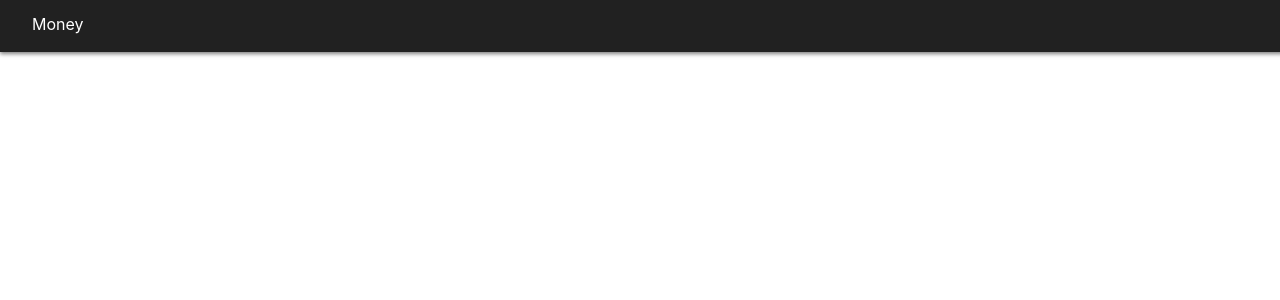
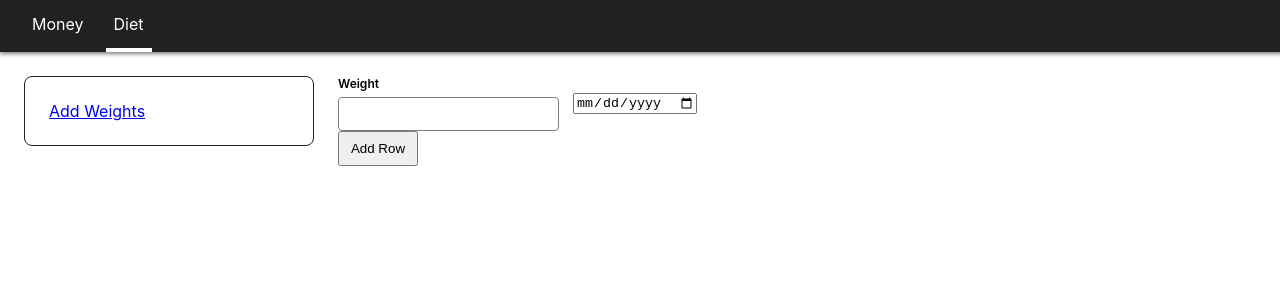
Before and after one commit to JTavinor/personal-app-ui, a React (Create React App) app: page /diet in a window 1280 px wide. Before the commit this address had no page. Shown: the top 300 px of the page. Built offline with nearby package versions, Linux system fonts and the light colour scheme.

Commit message:
create hprizontal form row

```diff
--- /dev/null
+++ b/src/common/HorizontalRowForm/HorizontalRowFormRow.tsx
@@ -0,0 +1,122 @@
+import React from "react";
+import InputField from "../Inputs/InputField";
+import InputTypeEnums from "../../enums/InputTypeEnums";
+import Select from "../Inputs/Select";
+import { HorizontalFlexWrapper } from "../../styles/formatWrappers";
+
+export interface FormItem {
+  [key: string]: number | string; // Assuming values are either numbers or strings
+}
+
+interface HorizontalRowFormRowProps {
+  setFormItems: React.Dispatch<React.SetStateAction<FormItem[]>>;
+  rowNum: number;
+  fieldValues: FormItem;
+  rowConfig: {
+    inputType: string;
+    label: string;
+    fieldName: string;
+    selectOptions?: {
+      value: string;
+      label: string;
+    }[];
+  }[];
+}
+
+const HorizontalRowFormRow: React.FC<HorizontalRowFormRowProps> = ({
+  setFormItems,
+  rowNum,
+  fieldValues,
+  rowConfig,
+}: HorizontalRowFormRowProps) => {
+  console.log("rowCOofig", rowConfig);
+  return (
+    <HorizontalFlexWrapper>
+      {rowConfig.map((field, index) => {
+        if (field.inputType === InputTypeEnums.NUMBER) {
+          return (
+            <InputField
+              key={index}
+              label={field.label}
+              value={fieldValues[field.fieldName]}
+              onChange={(newValue) =>
+                setFormItems((prevFormItems: FormItem[]) => {
+                  const updatedFormItems = prevFormItems.map((item, idx) =>
+                    idx === rowNum
+                      ? { ...item, [field.fieldName]: Number(newValue) }
+                      : item
+                  );
+                  return updatedFormItems;
+                })
+              }
+              type="number"
+            />
+          );
+        }
+        if (field.inputType === InputTypeEnums.INPUT) {
+          return (
+            <InputField
+              key={index}
+              label={field.label}
+              value={fieldValues[field.fieldName]}
+              onChange={(newValue) =>
+                setFormItems((prevFormItems: FormItem[]) => {
+                  const updatedFormItems = prevFormItems.map((item, idx) =>
+                    idx === rowNum
+                      ? { ...item, [field.fieldName]: newValue }
+                      : item
+                  );
+                  return updatedFormItems;
+                })
+              }
+            />
+          );
+        }
+
+        if (field.inputType === InputTypeEnums.SELECT) {
+          return (
+            <Select
+              key={index}
+              label={field.label}
+              options={field.selectOptions || []}
+              onChange={(newValue) =>
+                setFormItems((prevFormItems: FormItem[]) => {
+                  const updatedFormItems = prevFormItems.map((item, idx) =>
+                    idx === rowNum
+                      ? { ...item, [field.fieldName]: newValue }
+                      : item
+                  );
+                  return updatedFormItems;
+                })
+              }
+              value={fieldValues[field.fieldName]}
+            />
+          );
+        }
+
+        if (field.inputType === InputTypeEnums.DATE) {
+          return (
+            <input
+              key={index}
+              type="date"
+              onChange={(e) =>
+                setFormItems((prevFormItems: FormItem[]) => {
+                  const updatedFormItems = prevFormItems.map((item, idx) =>
+                    idx === rowNum
+                      ? { ...item, [field.fieldName]: e.target.value }
+                      : item
+                  );
+                  return updatedFormItems;
+                })
+              }
+            />
+          );
+        }
+
+        return null;
+      })}
+    </HorizontalFlexWrapper>
+  );
+};
+
+export default HorizontalRowFormRow;
--- /dev/null
+++ b/src/common/HorizontalRowForm/index.tsx
@@ -0,0 +1,47 @@
+import { useState } from "react";
+import { generateArray } from "../../utils/numberUtils";
+import Button from "../Button";
+import HorizontalRowFormRow, { FormItem } from "./HorizontalRowFormRow";
+
+const HorizontalRowForm = ({
+  rowConfig,
+}: {
+  rowConfig: {
+    inputType: string;
+    label: string;
+    fieldName: string;
+    selectOptions?: {
+      value: string;
+      label: string;
+    }[];
+  }[];
+}) => {
+  const [formItems, setFormItems] = useState<FormItem[]>([{}]);
+  const [numRows, setNumRows] = useState(1);
+
+  console.log("numRows", numRows);
+
+  return (
+    <div>
+      {generateArray(numRows).map((rowNum) => (
+        <HorizontalRowFormRow
+          setFormItems={setFormItems}
+          rowNum={rowNum}
+          key={rowNum}
+          fieldValues={formItems[numRows - 1]}
+          rowConfig={rowConfig}
+        />
+      ))}
+      <Button
+        onClick={() => {
+          setNumRows((prevNumRows) => prevNumRows + 1);
+          setFormItems((prevFormItems) => [...prevFormItems, {}]);
+        }}
+      >
+        Add Row
+      </Button>
+    </div>
+  );
+};
+
+export default HorizontalRowForm;
--- /dev/null
+++ b/src/diet/AddWeights/index.tsx
@@ -0,0 +1,23 @@
+import HorizontalRowForm from "../../common/HorizontalRowForm";
+import InputTypeEnums from "../../enums/InputTypeEnums";
+
+const AddWeights = () => {
+  return (
+    <HorizontalRowForm
+      rowConfig={[
+        {
+          inputType: InputTypeEnums.NUMBER,
+          label: "Weight",
+          fieldName: "weight",
+        },
+        {
+          inputType: InputTypeEnums.DATE,
+          label: "Date",
+          fieldName: "date",
+        },
+      ]}
+    />
+  );
+};
+
+export default AddWeights;
--- /dev/null
+++ b/src/diet/index.tsx
@@ -0,0 +1,23 @@
+import { NavLink, Outlet } from "react-router-dom";
+import ContentContainer from "../common/ContentContainer";
+import spacing from "../styles/spacing";
+import URLS from "../navigation/URLS";
+
+const Diet = () => {
+  return (
+    <div
+      style={{
+        display: "flex",
+        padding: spacing.LARGE,
+        gap: spacing.LARGE,
+      }}
+    >
+      <ContentContainer width="240px">
+        <NavLink to={URLS.ADD_WEIGHTS}>Add Weights</NavLink>
+      </ContentContainer>
+      <Outlet />
+    </div>
+  );
+};
+
+export default Diet;
--- /dev/null
+++ b/src/enums/InputTypeEnums.ts
@@ -0,0 +1,6 @@
+export default Object.freeze({
+  INPUT: "input",
+  NUMBER: "number",
+  SELECT: "select",
+  DATE: "date",
+});
--- a/src/money/CreateExpenses/CreateExpenseRow.tsx
+++ b/src/money/CreateExpenses/CreateExpenseRow.tsx
@@ -1,12 +1,12 @@
 import { useState } from "react";
 import InputField from "../../common/Inputs/InputField";
 import Select from "../../common/Inputs/Select";
-import { CreateExpensesRowWrapper } from "./styles";
 import { SelectOption } from "../../common/Inputs/inputs";
 import IconButton from "../../common/IconButton";
 import { faSave } from "@fortawesome/free-regular-svg-icons";
 import { SAVE_EXPENSE } from "./mutations";
 import { useMutation } from "@apollo/client";
+import { HorizontalFlexWrapper } from "../../styles/formatWrappers";
 
 const CreateExpenseRow = ({
   categoryOptions,
@@ -23,7 +23,7 @@ const CreateExpenseRow = ({
   const [saveExpense] = useMutation(SAVE_EXPENSE);
 
   return (
-    <CreateExpensesRowWrapper>
+    <HorizontalFlexWrapper>
       <InputField
         label="Expense Name"
         value={newExpense.name}
@@ -57,7 +57,7 @@ const CreateExpenseRow = ({
         }}
         icon={faSave}
       />
-    </CreateExpensesRowWrapper>
+    </HorizontalFlexWrapper>
   );
 };
 
--- a/src/money/CreateExpenses/styles.ts
+++ /dev/null
@@ -1,12 +0,0 @@
-import styled from "styled-components";
-import spacing from "../../styles/spacing";
-
-interface ContentContainerProps {
-  width?: string;
-}
-
-export const CreateExpensesRowWrapper = styled.div<ContentContainerProps>`
-  display: flex;
-  gap: ${spacing.STANDARD};
-  align-items: center;
-`;
--- a/src/navigation/AppRoutes.tsx
+++ b/src/navigation/AppRoutes.tsx
@@ -3,6 +3,8 @@ import URLS from "./URLS";
 import Money from "../money";
 import CreateExpenses from "../money/CreateExpenses";
 import Categories from "../money/Categories";
+import Diet from "../diet";
+import AddWeights from "../diet/AddWeights";
 
 const AppRoutes = () => {
   return (
@@ -12,6 +14,10 @@ const AppRoutes = () => {
         <Route path={URLS.CATEGORIES} element={<Categories />} />
         <Route path={URLS.CREATE_EXPENSES} element={<CreateExpenses />} />
       </Route>
+      <Route path={URLS.DIET} element={<Diet />}>
+        <Route index element={<AddWeights />} />
+        <Route path={URLS.ADD_WEIGHTS} element={<AddWeights />} />
+      </Route>
     </Routes>
   );
 };
--- a/src/navigation/URLS.ts
+++ b/src/navigation/URLS.ts
@@ -1,6 +1,18 @@
-export default {
-  BASE_URL: "/",
+const moneyURLS = {
   MONEY: "/money",
   CREATE_EXPENSES: "create-expenses",
   CATEGORIES: "categories",
 };
+
+const dietURLS = {
+  DIET: "/diet",
+  ADD_WEIGHTS: "add-weights",
+};
+
+const URLS = {
+  BASE_URL: "/",
+  ...moneyURLS,
+  ...dietURLS,
+};
+
+export default URLS;
--- a/src/navigation/appBarLinkConfig.ts
+++ b/src/navigation/appBarLinkConfig.ts
@@ -1,3 +1,6 @@
 import URLS from "./URLS";
 
-export const APP_BAR_LINK_CONFIG = [{ to: URLS.MONEY, title: "Money" }];
+export const APP_BAR_LINK_CONFIG = [
+  { to: URLS.MONEY, title: "Money" },
+  { to: URLS.DIET, title: "Diet" },
+];
--- /dev/null
+++ b/src/styles/formatWrappers.ts
@@ -0,0 +1,12 @@
+import styled from "styled-components";
+import spacing from "./spacing";
+
+interface HorizontalFlexWrapperProps {
+  width?: string;
+}
+
+export const HorizontalFlexWrapper = styled.div<HorizontalFlexWrapperProps>`
+  display: flex;
+  gap: ${spacing.STANDARD};
+  align-items: center;
+`;
--- /dev/null
+++ b/src/utils/numberUtils.ts
@@ -0,0 +1,7 @@
+export function generateArray(n: number) {
+  const array = [];
+  for (let i = 1; i <= n; i++) {
+    array.push(i);
+  }
+  return array;
+}
```
